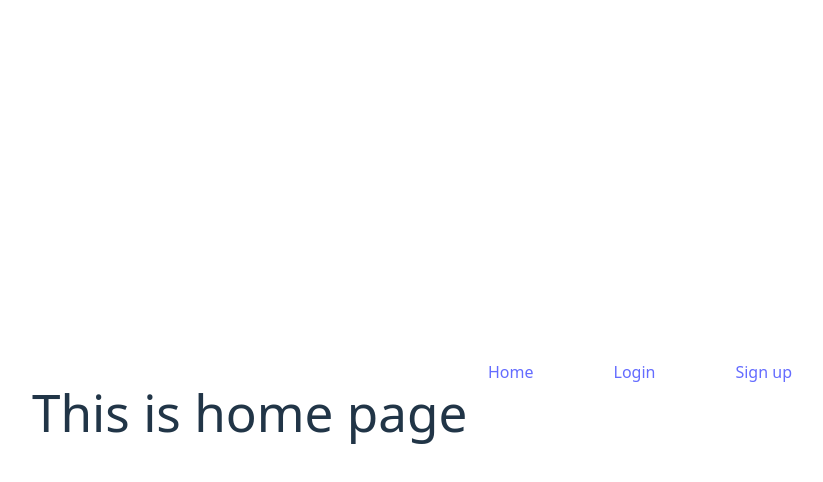
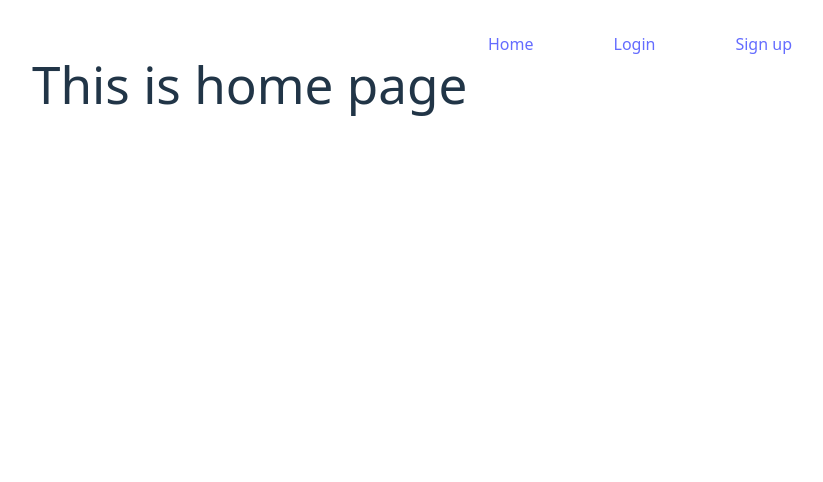
Before and after one commit to VietAnhPhan/top-reactjs-template, a React (Vite) app: page / in a window 1280 px wide. Shown: the top 482 px of the page, without its empty margins (0-823 px from the left). Built offline with nearby package versions, Linux system fonts and the light colour scheme.

Commit message:
Remove display flex of body style of index page

```diff
--- a/src/index.css
+++ b/src/index.css
@@ -24,8 +24,8 @@ a:hover {
 
 body {
   margin: 0;
-  display: flex;
-  place-items: center;
+  /* display: flex;
+  place-items: center; */
   min-width: 320px;
   min-height: 100vh;
 }
```
